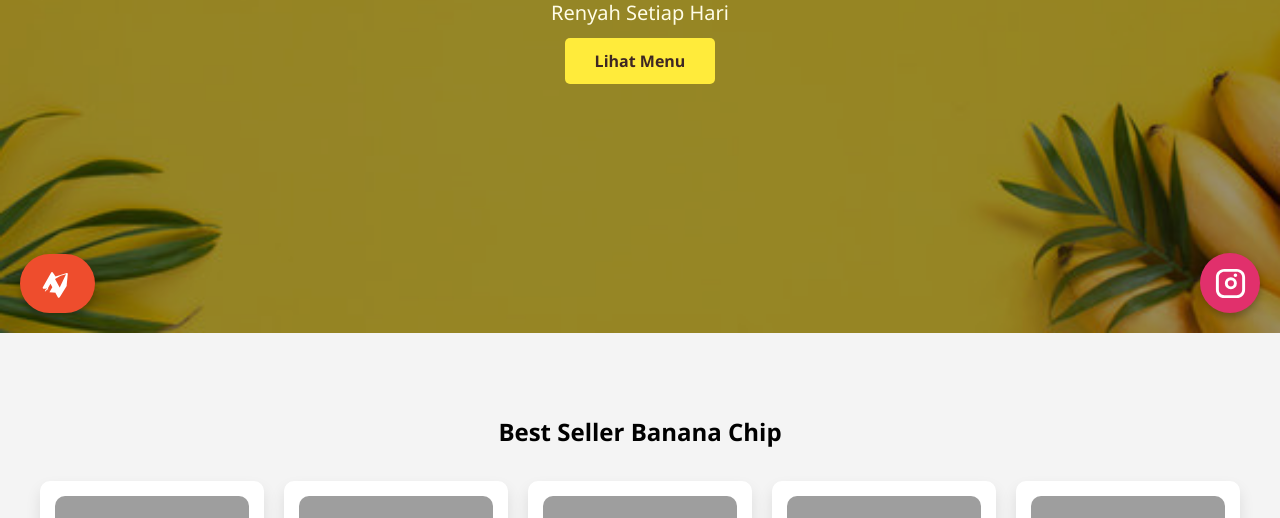
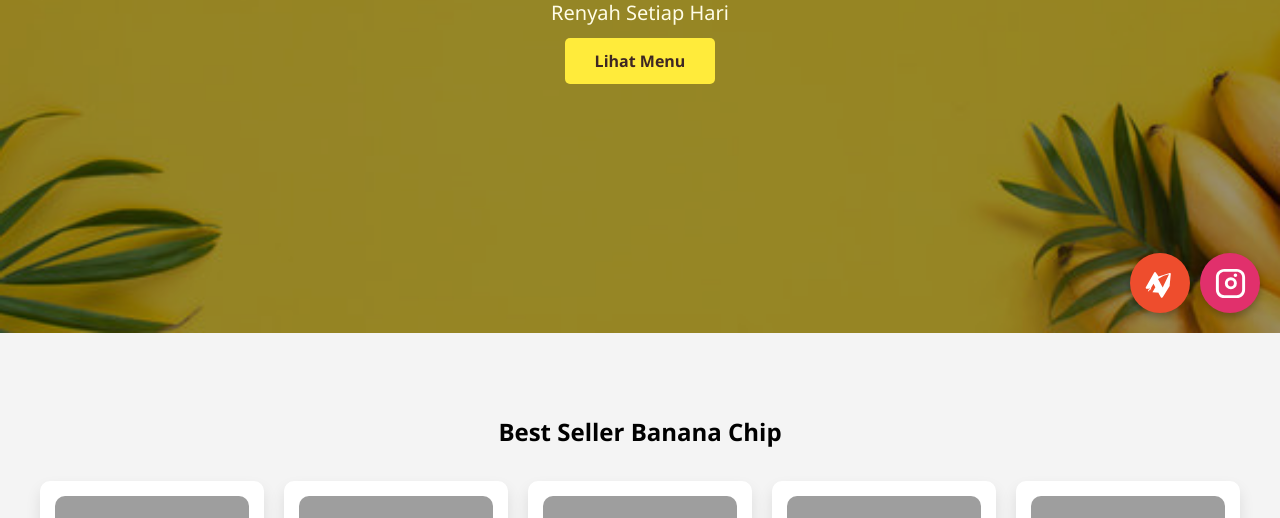
Before and after one commit to proyek1webs/BananaChip, a PHP site: page / in a window 1280 px wide. Shown: the part 467-985 px from the top of the page. Run offline with PHP 8.4, Linux system fonts and the light colour scheme; grey boxes are pictures that could not be loaded.

Commit message:
perbaiki css ballon

```diff
--- a/style.css
+++ b/style.css
@@ -464,7 +464,7 @@ section {
   right: 20px;
   width: 60px;
   height: 60px;
-  background: #E1306C; /* Warna khas Instagram */
+  background: #E1306C;
   border-radius: 50%;
   display: flex;
   align-items: center;
@@ -475,37 +475,40 @@ section {
   z-index: 1000;
   text-decoration: none;
 }
-.instagram-balloon img {
+.instagram-balloon:hover {
+  transform: scale(1.1);
+}
+
+.instagram-balloon svg {
   width: 35px;
   height: 35px;
-  filter: brightness(0) invert(1); /* biar icon putih */
-}
-.instagram-balloon:hover {
-  transform: scale(1.1);
 }
 
 .gofood-balloon {
   position: fixed;
   bottom: 20px;
-  left: 20px; /* pindah ke kiri bawah */
+  right: 90px; /* 70px kiri dari instagram supaya ada jarak */
+  width: 60px;
+  height: 60px;
   background: #ee4d2d;
-  color: white;
-  font-weight: bold;
-  font-family: Arial, sans-serif;
-  font-size: 16px;
-  border-radius: 30px;
-  padding: 12px 20px;
-  box-shadow: 0 4px 8px rgba(0,0,0,0.3);
-  cursor: pointer;
+  border-radius: 50%;
   display: flex;
   align-items: center;
   justify-content: center;
+  box-shadow: 0 4px 8px rgba(0,0,0,0.3);
+  cursor: pointer;
+  transition: transform 0.3s ease;
+  z-index: 1000;
   text-decoration: none;
-  z-index: 1000;
-  transition: transform 0.3s ease;
 }
 .gofood-balloon:hover {
   transform: scale(1.1);
+}
+
+.gofood-balloon svg {
+  width: 35px;
+  height: 35px;
+  fill: white;
 }
 
 
```
